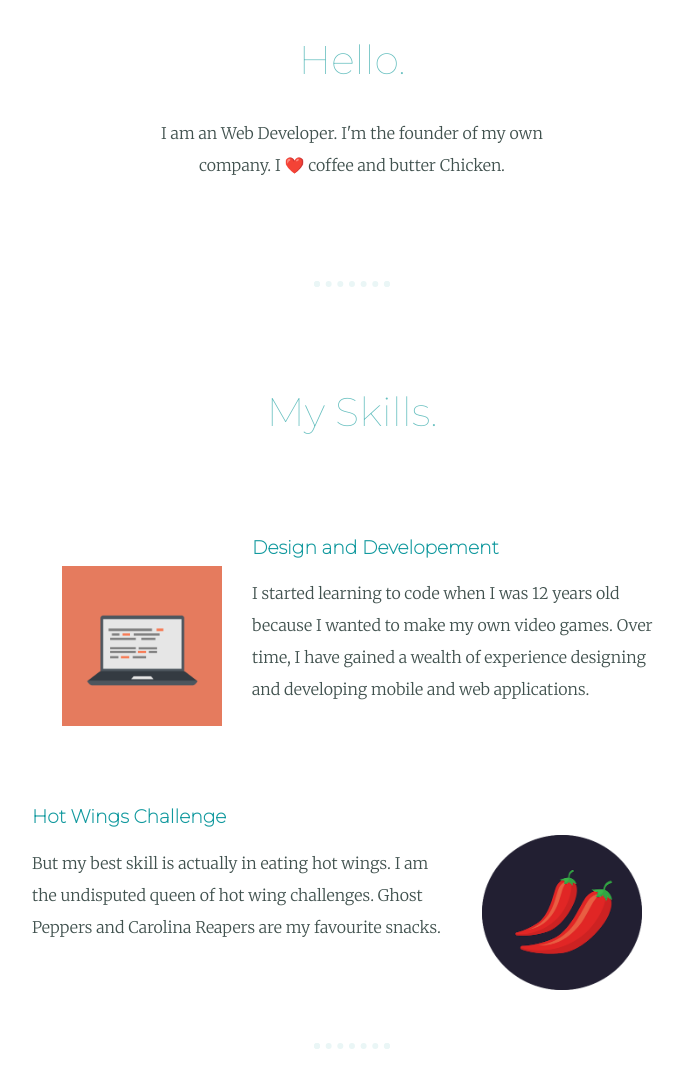
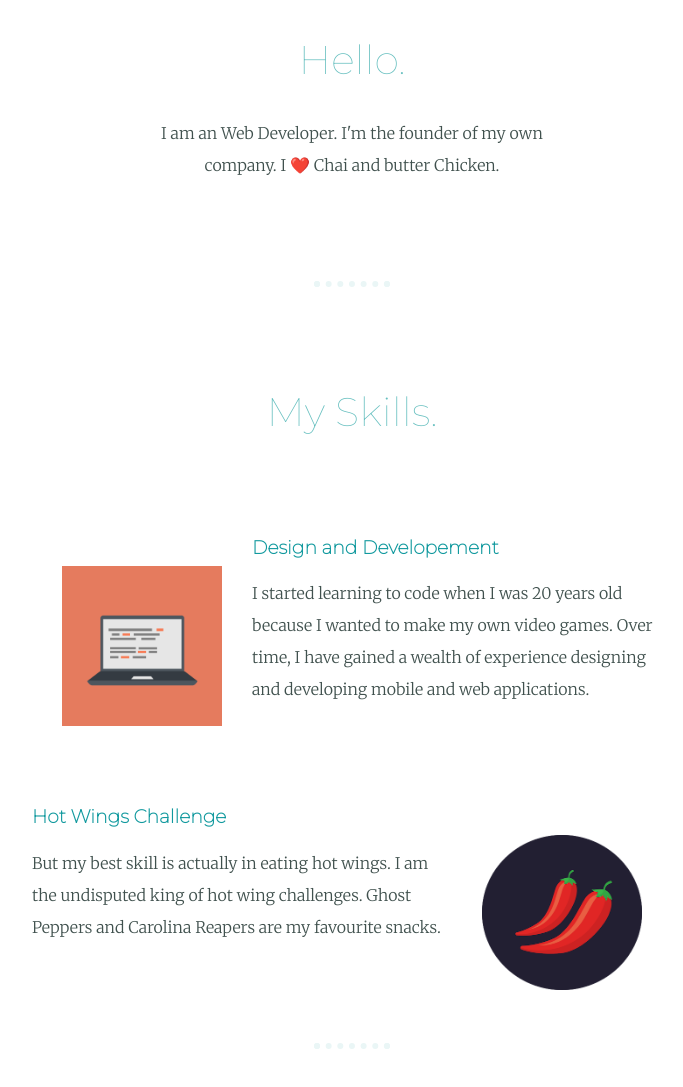
Before and after one commit to waghsagar466/whomi, a plain HTML site: page index.html in a window 1280 px wide. Shown: the part 1053-2140 px from the top of the page, without its empty margins (288-971 px from the left). Drawn offline with Linux system fonts and the light colour scheme.

Commit message:
Update index.html

```diff
--- a/index.html
+++ b/index.html
@@ -22,7 +22,7 @@
             <div class="profile">
               <img class="img-sagar" src="images/sagar.png" alt="sagar-img">
               <h2>Hello.</h2>
-              <p class="intro">I am an Web Developer. I'm the founder of my own company. I ❤️ coffee and butter Chicken.</p>
+              <p class="intro">I am an Web Developer. I'm the founder of my own company. I ❤️ Chai and butter Chicken.</p>
             </div>
             <hr>
             <div class="skills">
@@ -30,12 +30,12 @@
               <div class="skill-row">
                 <img class="img-computer" src="images/computer.png" alt="computer-img">
                 <h3>Design and Developement</h3>
-                <p>I started learning to code when I was 12 years old because I wanted to make my own video games. Over time, I have gained a wealth of experience designing and developing mobile and web applications.</p>
+                <p>I started learning to code when I was 20 years old because I wanted to make my own video games. Over time, I have gained a wealth of experience designing and developing mobile and web applications.</p>
               </div>
               <div class="skill-row">
                 <img class="img-chillies" src="images/chillies.png" alt="chillies-img">
                 <h3>Hot Wings Challenge</h3>
-                <p>But my best skill is actually in eating hot wings. I am the undisputed queen of hot wing challenges. Ghost Peppers and Carolina Reapers are my favourite snacks.
+                <p>But my best skill is actually in eating hot wings. I am the undisputed king of hot wing challenges. Ghost Peppers and Carolina Reapers are my favourite snacks.
 
                 </p>
               </div>
```
